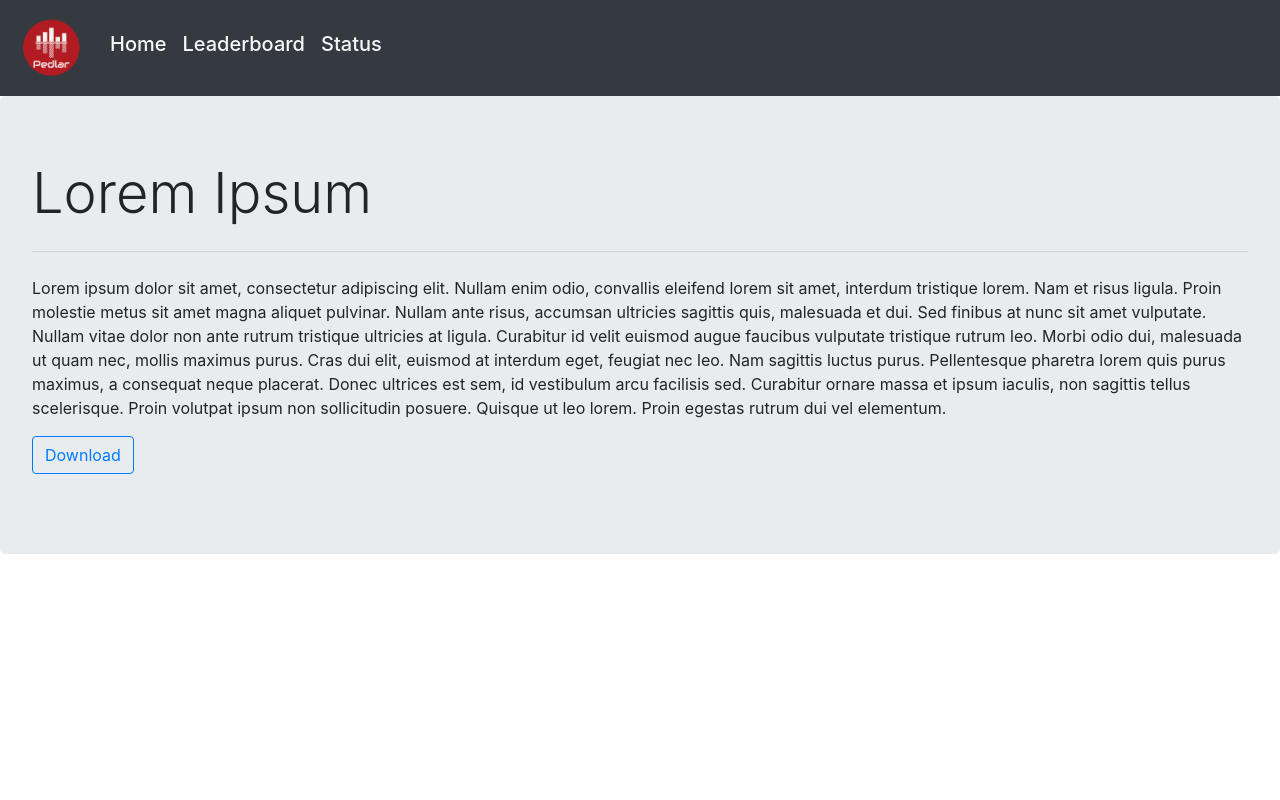
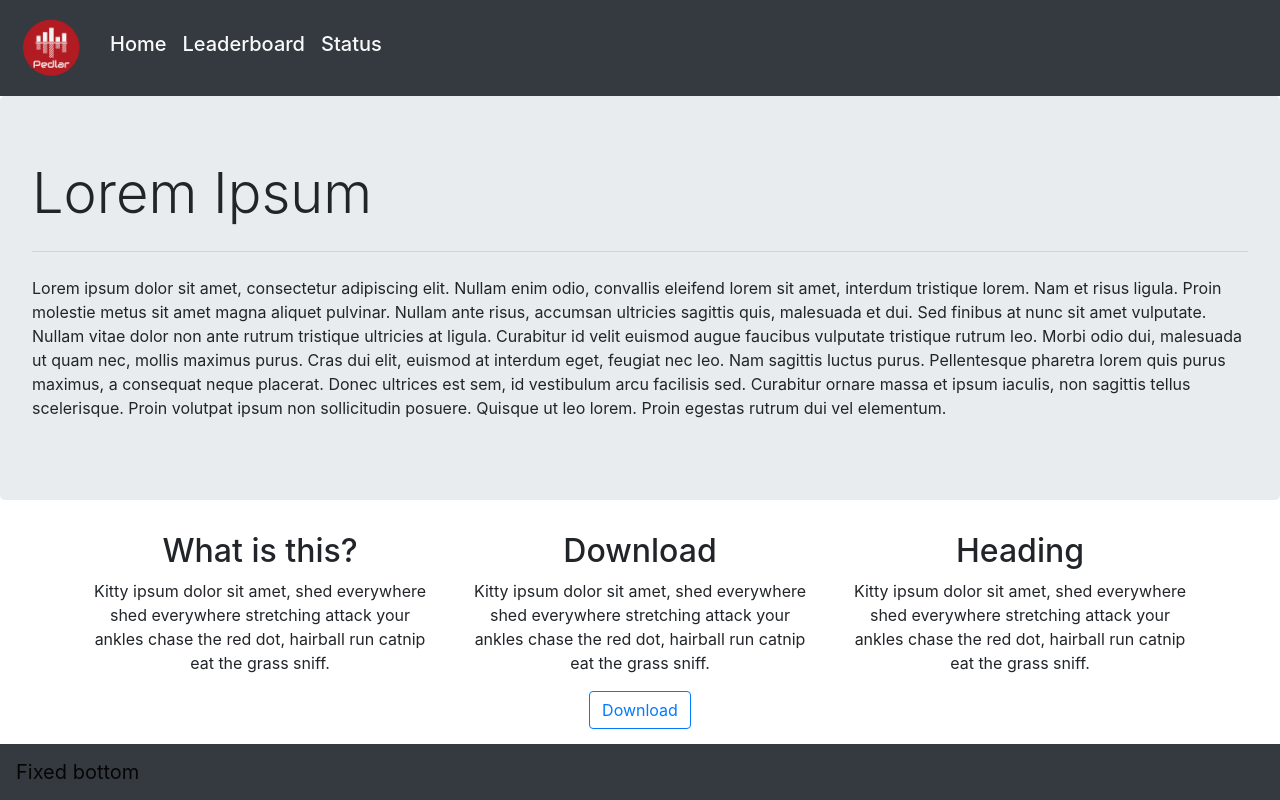
Before and after one commit to BogdanLica/hack-the-south, a Vue app: page /#/home in a window 1280 px wide. Built offline with nearby package versions, Linux system fonts and the light colour scheme.

Commit message:
home page center columns

```diff
--- a/src/App.vue
+++ b/src/App.vue
@@ -34,6 +34,12 @@
   </div>
 </nav>
 <router-view></router-view>
+
+<nav class="navbar fixed-bottom navbar-light bg-dark">
+  <a class="navbar-brand" href="#">Fixed bottom</a>
+</nav>
+
+
 </div>
 
 
--- a/src/components/Landing.vue
+++ b/src/components/Landing.vue
@@ -6,13 +6,60 @@
   <h1 class="display-4">Lorem Ipsum</h1>
   <hr class="my-4">
   <p>Lorem ipsum dolor sit amet, consectetur adipiscing elit. Nullam enim odio, convallis eleifend lorem sit amet, interdum tristique lorem. Nam et risus ligula. Proin molestie metus sit amet magna aliquet pulvinar. Nullam ante risus, accumsan ultricies sagittis quis, malesuada et dui. Sed finibus at nunc sit amet vulputate. Nullam vitae dolor non ante rutrum tristique ultricies at ligula. Curabitur id velit euismod augue faucibus vulputate tristique rutrum leo. Morbi odio dui, malesuada ut quam nec, mollis maximus purus. Cras dui elit, euismod at interdum eget, feugiat nec leo. Nam sagittis luctus purus. Pellentesque pharetra lorem quis purus maximus, a consequat neque placerat. Donec ultrices est sem, id vestibulum arcu facilisis sed. Curabitur ornare massa et ipsum iaculis, non sagittis tellus scelerisque. Proin volutpat ipsum non sollicitudin posuere. Quisque ut leo lorem. Proin egestas rutrum dui vel elementum. </p>
-  <p class="lead">
-    <button type="button" href="#" class="btn btn-outline-primary">
+
+</div>
+
+<div class="container ">
+<div class="row">
+    <div class="col-md-4 text-center  ">
+      <h2>						What is this?					</h2>
+
+      <p>
+        Kitty ipsum dolor sit amet, shed everywhere shed everywhere stretching attack your ankles chase the red dot, hairball run catnip eat the grass sniff.
+      </p>
+    </div>
+    <div class="col-md-4 text-center">
+      <h2>						Download				</h2>
+
+      <p>
+        Kitty ipsum dolor sit amet, shed everywhere shed everywhere stretching attack your ankles chase the red dot, hairball run catnip eat the grass sniff.
+      </p>
+
+      <p class="lead ">
+      <button type="button" href="#" class="btn btn-outline-primary  ">
       <i class="fas fa-download"></i>   Download
       </button>
-  </p>
+      </p>
+
+
+
+    </div>
+    <div class="col-md-4 text-center">
+      <h2>						Heading					</h2>
+
+      <p>
+        Kitty ipsum dolor sit amet, shed everywhere shed everywhere stretching attack your ankles chase the red dot, hairball run catnip eat the grass sniff.
+      </p>
+    </div>
+  </div>
+
 </div>
+
+
   </div>
+
+
+
+
+
+
+
+
+
+
+
+
+
 </template>
 
 <script>
@@ -37,4 +84,6 @@ li {
 a {
   color: #42b983;
 }
+
+
 </style>
```
